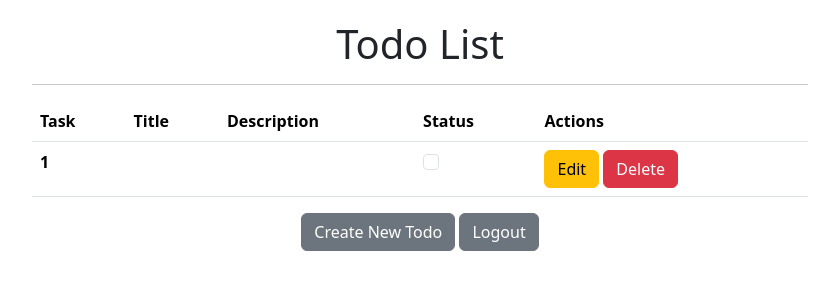
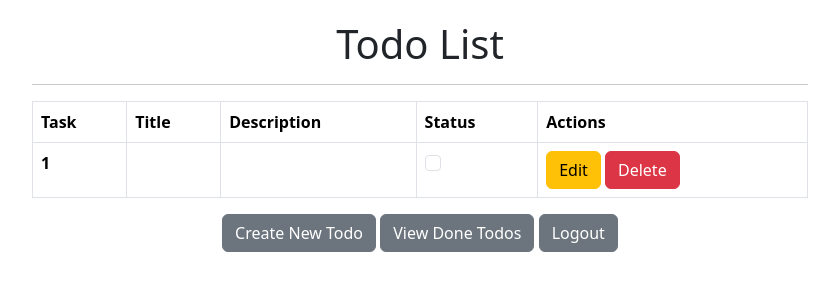
Before and after one commit to hash5683/ToDo, a Django app: page /home/ in a window 1280 px wide. Shown: the part 76-376 px from the top of the page, without its empty margins (220-1059 px from the left). Run offline with Django 4.2, Linux system fonts and the light colour scheme; data comes from the database, SQL or seed files in the repository.

Commit message:
Update home.html

```diff
--- a/templates/home.html
+++ b/templates/home.html
@@ -5,7 +5,7 @@
 {% block content %}
     <h1 class="text-center">Todo List</h1>
     <hr>
-    <table class="table">
+    <table class="table table-bordered table-hover">
         <thead>
             <tr>
                 <th scope="col">Task</th>
@@ -22,10 +22,10 @@
                 <td>{{ todo.title }}</td>
                 <td>{{ todo.description }}</td>
                 <td>
-                    <form action="{% url 'mark_done' todo.id %}" method="POST">
+                    <form action="{% url 'mark_as_done' todo.id %}" method="POST">
                         {% csrf_token %}
                         <div class="form-check">
-                            <input class="form-check-input" type="checkbox" value="" id="flexCheckDefault" {% if todo.is_done %}checked{% endif %}>
+                            <input class="form-check-input" type="checkbox" value="" id="flexCheckDefault" {% if todo.is_done %}checked{% endif %} onclick="this.form.submit()">
                         </div>
                     </form>
                 </td>
@@ -42,6 +42,7 @@
     </table>
     <div class="text-center">
         <a href="{% url 'create' %}" class="btn btn-secondary">Create New Todo</a>
+        <a href="{% url 'done' %}" class="btn btn-secondary">View Done Todos</a>
         <a href="{% url 'logout' %}" class="btn btn-secondary">Logout</a>
     </div>
 {% endblock %}
```
